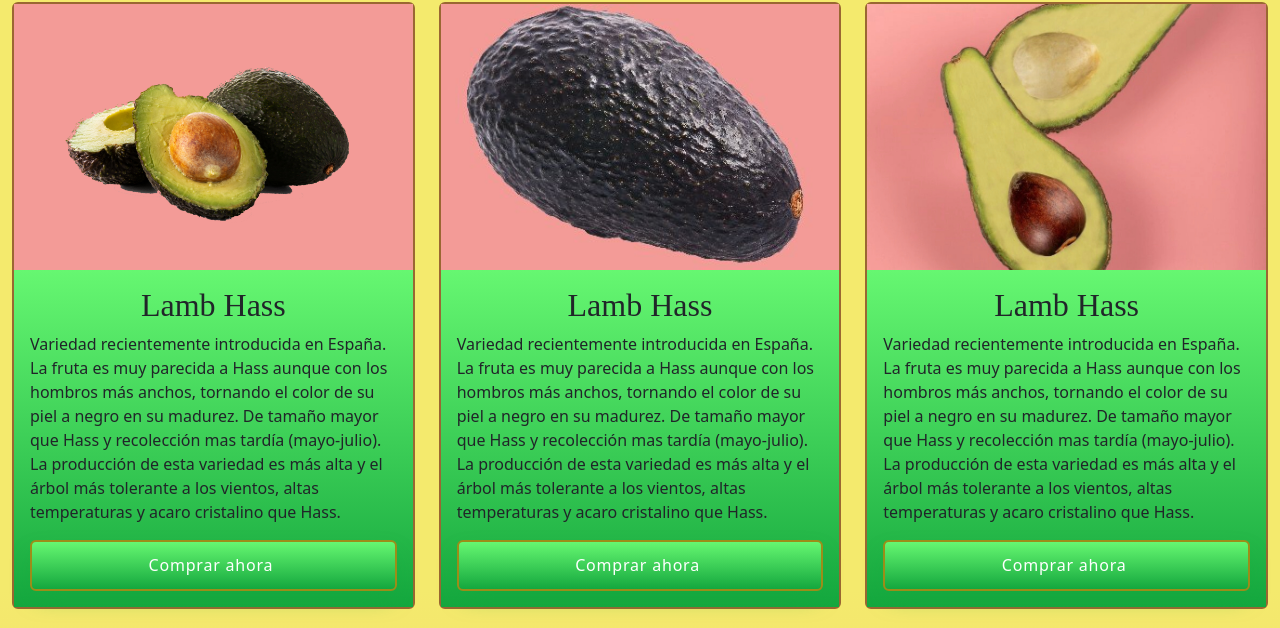
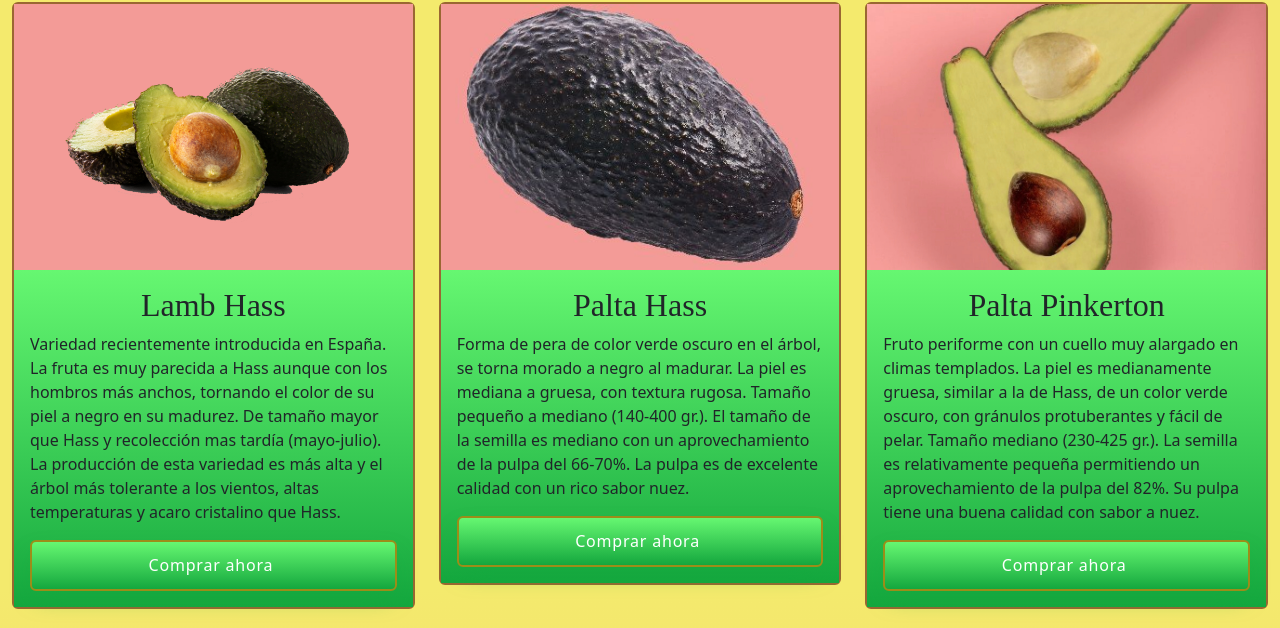
Before and after one commit to H-IgnacioAntunez/CoderPagina, a website: page pages/tienda.html in a window 1280 px wide. Shown: the part 172-800 px from the top of the page. Drawn offline with nearby package versions, Linux system fonts and the light colour scheme; a web font is replaced by a local one.

Commit message:
[FEAT] Texto tienda arreglado

```diff
--- a/pages/tienda.html
+++ b/pages/tienda.html
@@ -84,9 +84,9 @@
             </div>
             <div class="card-body">
                 <!--Titulo producto-->
-                <h5 class="card-title subtitle text-center">Lamb Hass</h5>
+                <h5 class="card-title subtitle text-center">Palta Hass</h5>
                 <!--Descripcion-->
-                <p class="card-text cardTexto">Variedad recientemente introducida en España. La fruta es muy parecida a Hass aunque con los hombros más anchos, tornando el color de su piel a negro en su madurez. De tamaño mayor que Hass y recolección mas tardía (mayo-julio). La producción de esta variedad es más alta y el árbol más tolerante a los vientos, altas temperaturas y acaro cristalino que Hass.</p>
+                <p class="card-text cardTexto">Forma de pera de color verde oscuro en el árbol, se torna morado a negro al madurar. La piel es mediana a gruesa, con textura rugosa. Tamaño pequeño a mediano (140-400 gr.). El tamaño de la semilla es mediano con un aprovechamiento de la pulpa del 66-70%. La pulpa es de excelente calidad con un rico sabor nuez.</p>
                 <a href="#" class="btn d-flex text-center justify-content-center cardBtn">Comprar ahora</a>
             </div>
           </div>
@@ -99,9 +99,9 @@
             </div>
             <div class="card-body">
                 <!--Titulo producto-->
-                <h5 class="card-title subtitle text-center">Lamb Hass</h5>
+                <h5 class="card-title subtitle text-center">Palta Pinkerton</h5>
                 <!--Descripcion-->
-                <p class="card-text cardTexto">Variedad recientemente introducida en España. La fruta es muy parecida a Hass aunque con los hombros más anchos, tornando el color de su piel a negro en su madurez. De tamaño mayor que Hass y recolección mas tardía (mayo-julio). La producción de esta variedad es más alta y el árbol más tolerante a los vientos, altas temperaturas y acaro cristalino que Hass.</p>
+                <p class="card-text cardTexto">Fruto periforme con un cuello muy alargado en climas templados. La piel es medianamente gruesa, similar a la de Hass, de un color verde oscuro, con gránulos protuberantes y fácil de pelar. Tamaño mediano (230-425 gr.). La semilla es relativamente pequeña permitiendo un aprovechamiento de la pulpa del 82%. Su pulpa tiene una buena calidad con sabor a nuez.</p>
                 <a href="#" class="btn d-flex text-center justify-content-center cardBtn">Comprar ahora</a>
             </div>
         </div>
```
